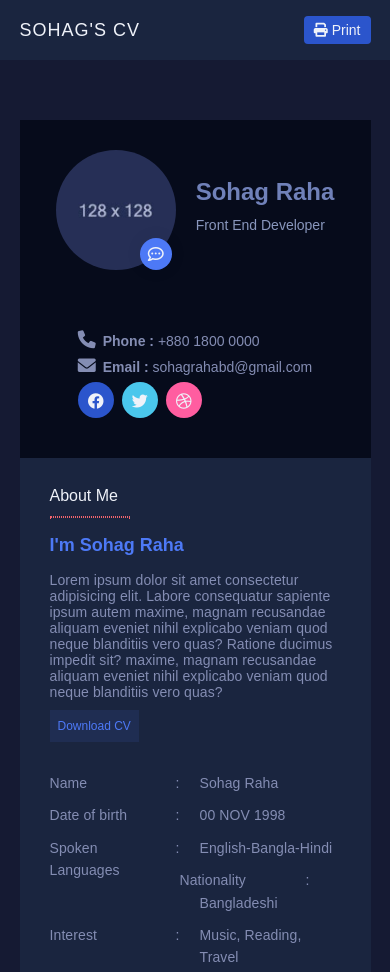
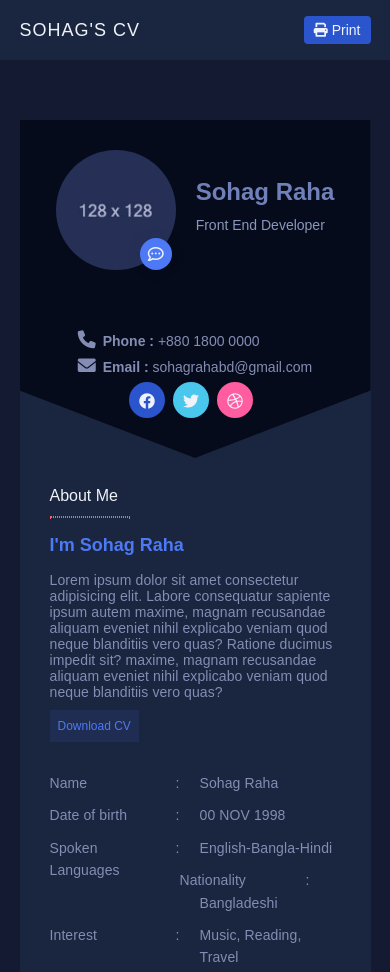
Before and after one commit to sohagraha/modern-cv, a plain HTML site: page index.html in a window 390 px wide. Shown: the top 972 px of the page. Drawn offline with nearby package versions, Linux system fonts and the light colour scheme; a script that the page names is missing; some icons are missing; a web font is replaced by a local one.

Commit message:
update profile part design

```diff
--- a/css/style.css
+++ b/css/style.css
@@ -617,4 +617,10 @@ footer{
     section.work .wrapper .portfolio .portfolio_wrapper{
         margin-top: 0;
     }
+    section.profile .right ul.social{
+        justify-content: center;
+    }
+    section.profile{
+        clip-path: polygon(0 0, 100% 0, 100% 80%, 50% 100%, 0 80%);
+    }
 }
```
